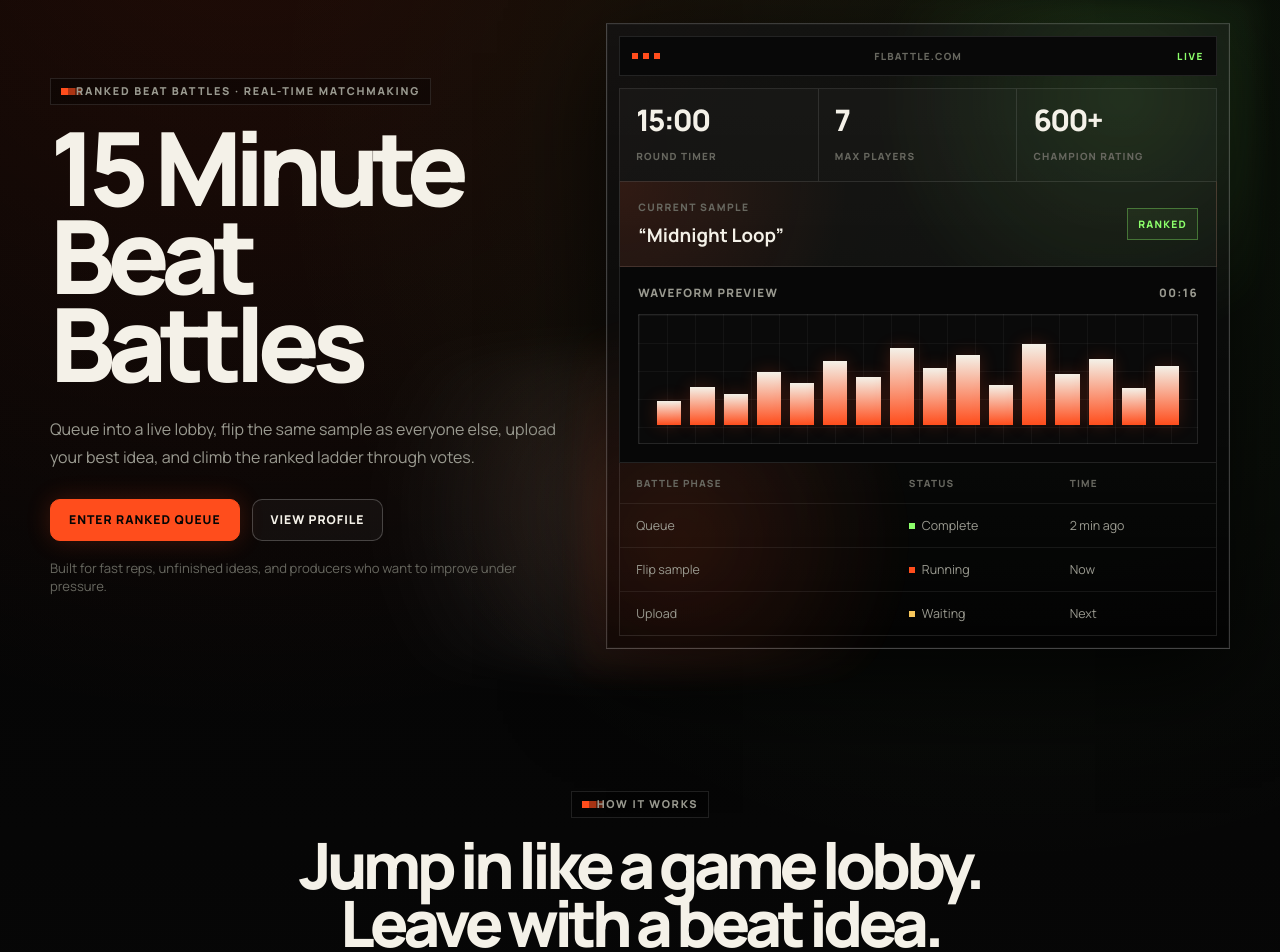
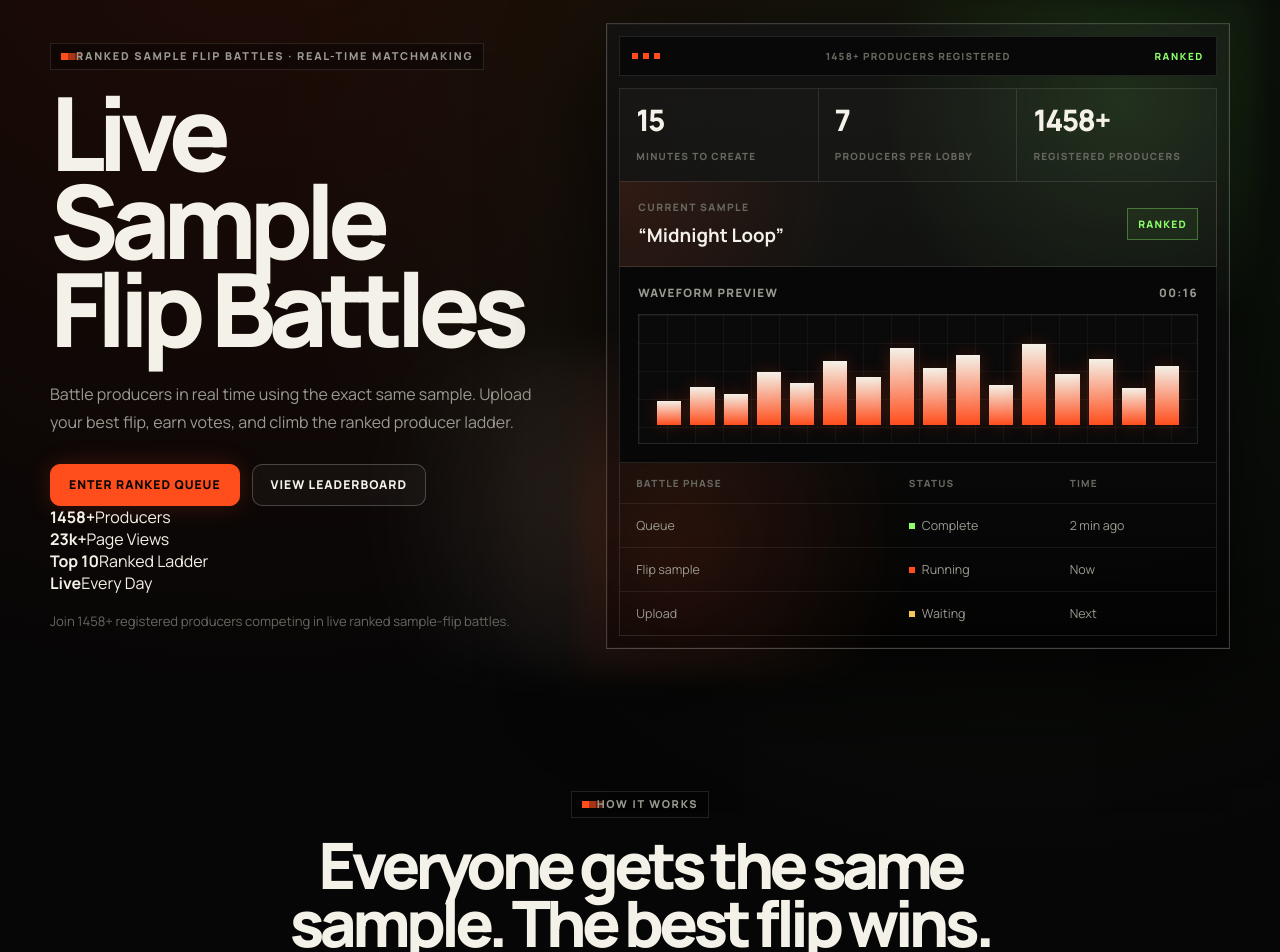
Before and after one commit to itsAvester/FLBattles, a Next.js app: page / in a window 1280 px wide. Shown: the part 160-1112 px from the top of the page. Built offline with nearby package versions, Linux system fonts and the light colour scheme; no server answers.

Commit message:
Updated home page

```diff
--- a/app/page.tsx
+++ b/app/page.tsx
@@ -9,32 +9,51 @@ export default function HomePage() {
           <div className="hero-copy">
             <div className="eyebrow">
               <span className="eyebrow-dot" />
-              Ranked beat battles · real-time matchmaking
+              Ranked sample flip battles · real-time matchmaking
             </div>
 
             <h1>
-              15 Minute
+              Live Sample
               <br />
-              Beat Battles
+              Flip Battles
             </h1>
 
             <p className="hero-description">
-              Queue into a live lobby, flip the same sample as everyone else,
-              upload your best idea, and climb the ranked ladder through votes.
+              Battle producers in real time using the exact same sample. Upload
+              your best flip, earn votes, and climb the ranked producer ladder.
             </p>
 
             <div className="hero-actions">
               <a href="/battles" className="btn-primary">
                 Enter Ranked Queue
               </a>
-              <a href="/profile" className="btn-secondary">
-                View Profile
+              <a href="/leaderboard" className="btn-secondary">
+                View Leaderboard
               </a>
             </div>
 
+            <div className="hero-stats">
+              <div>
+                <strong>1458+</strong>
+                <span>Producers</span>
+              </div>
+              <div>
+                <strong>23k+</strong>
+                <span>Page Views</span>
+              </div>
+              <div>
+                <strong>Top 10</strong>
+                <span>Ranked Ladder</span>
+              </div>
+              <div>
+                <strong>Live</strong>
+                <span>Every Day</span>
+              </div>
+            </div>
+
             <p className="mini-note">
-              Built for fast reps, unfinished ideas, and producers who want to
-              improve under pressure.
+              Join 1458+ registered producers competing in live ranked
+              sample-flip battles.
             </p>
           </div>
 
@@ -45,22 +64,22 @@ export default function HomePage() {
                 <span />
                 <span />
               </div>
-              <span className="window-title">FLBATTLE.COM</span>
-              <span className="window-status">LIVE</span>
+              <span className="window-title">1458+ PRODUCERS REGISTERED</span>
+              <span className="window-status">RANKED</span>
             </div>
 
             <div className="stats-grid">
               <div className="stat-box">
-                <strong>15:00</strong>
-                <span>Round timer</span>
+                <strong>15</strong>
+                <span>Minutes To Create</span>
               </div>
               <div className="stat-box">
                 <strong>7</strong>
-                <span>Max players</span>
+                <span>Producers Per Lobby</span>
               </div>
               <div className="stat-box">
-                <strong>600+</strong>
-                <span>Champion rating</span>
+                <strong>1458+</strong>
+                <span>Registered Producers</span>
               </div>
             </div>
 
@@ -130,7 +149,9 @@ export default function HomePage() {
             <span className="eyebrow-dot" />
             How it works
           </div>
-          <h2>Jump in like a game lobby. Leave with a beat idea.</h2>
+
+          <h2>Everyone gets the same sample. The best flip wins.</h2>
+
           <p>
             FL Battles is designed to feel quick, competitive, and repeatable.
             No month-long contests. No complicated rules. Just short rounds and
@@ -152,8 +173,8 @@ export default function HomePage() {
             <span className="card-number">02</span>
             <h3>Flip the sample</h3>
             <p>
-              Everyone receives the same sample and ten minutes to make the best
-              possible idea.
+              Everyone receives the same sample and 15 minutes to make the best
+              possible flip.
             </p>
           </div>
 
@@ -179,7 +200,7 @@ export default function HomePage() {
           <h2>Built for producers who want reps, not perfection.</h2>
 
           <p>
-            The goal is simple: finish more ideas. Ten-minute pressure forces
+            The goal is simple: finish more ideas. Short-time pressure forces
             you to commit, experiment, and practice faster.
           </p>
 
@@ -236,7 +257,7 @@ export default function HomePage() {
             Ready to battle?
           </div>
 
-          <h2>Start your first 15-minute round.</h2>
+          <h2>Join the next live sample-flip battle.</h2>
 
           <p>
             Log in, hit queue, and see what you can make from a random sample.
```
